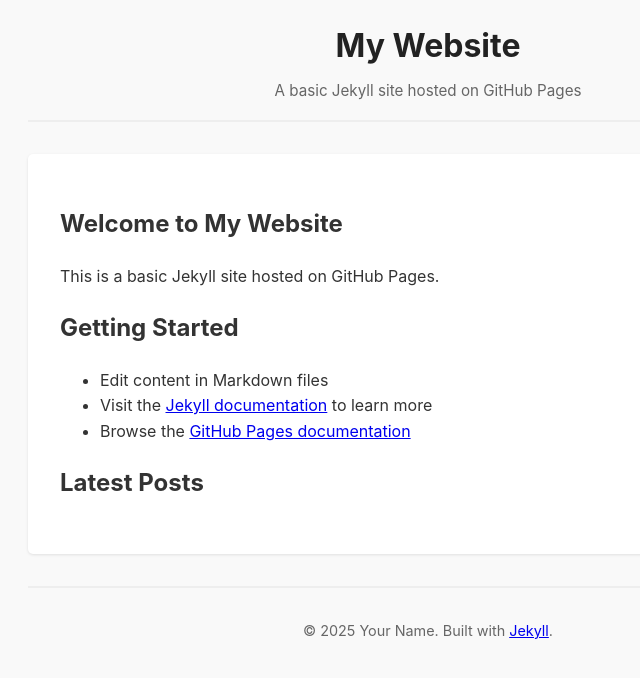
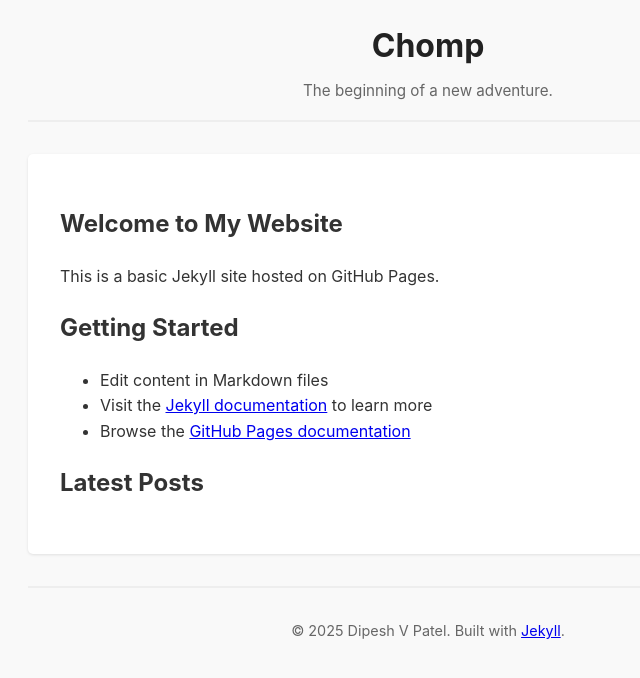
Before and after one commit to dvpatel124/dipeshsblog, a Jekyll site: the page built from index.md, in a window 1280 px wide. Shown: the top 678 px of the page, without its empty margins (212-852 px from the left). Built offline with Jekyll 4.4.1, drawn with Linux system fonts in a browser that asks for light colours.

Commit message:
change titile

```diff
--- a/_config.yml
+++ b/_config.yml
@@ -1,7 +1,7 @@
 # Jekyll configuration for GitHub Pages
-title: My Website
-description: A basic Jekyll site hosted on GitHub Pages
-author: Your Name
+title: Chomp
+description: The beginning of a new adventure.
+author: Dipesh V Patel
 email: your.email@example.com
 url: https://dipeshvpatel.github.io
 baseurl: ""
```
